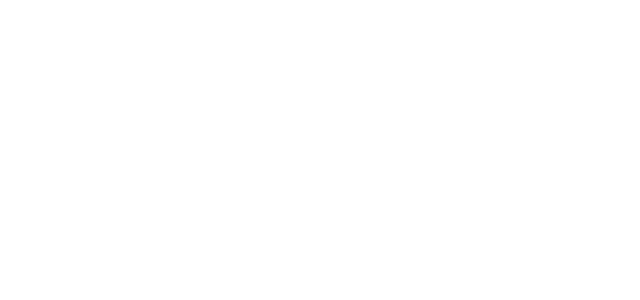
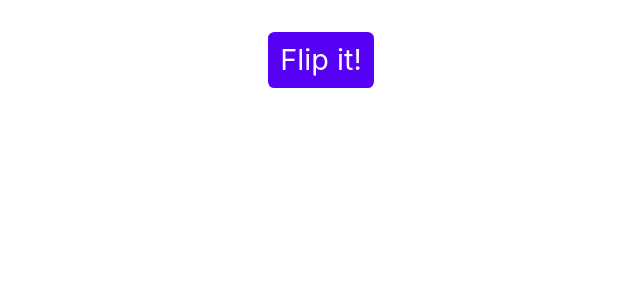
Before and after one commit to byfolarin/motion-framer, a React (Vite) app: page / in a window 1280 px wide. Shown: the top 300 px of the page, without its empty margins (319-959 px from the left). Built offline with nearby package versions, Linux system fonts and the light colour scheme.

Commit message:
selection

```diff
--- a/src/Components/AnimationControls.jsx
+++ b/src/Components/AnimationControls.jsx
@@ -1,8 +1,17 @@
+import { motion } from 'framer-motion'
 import React from 'react'
 
 const AnimationControls = () => {
   return (
-    <div>
+    <div className="grid place-content-center h-[100vh] gap-[0.8rem]">
+
+
+
+        <button className='example-button'>Flip it!</button>
+
+        <motion.div className='w-[150px] h-[150px] bg-black'>
+
+        </motion.div>
 
     </div>
   )
```
